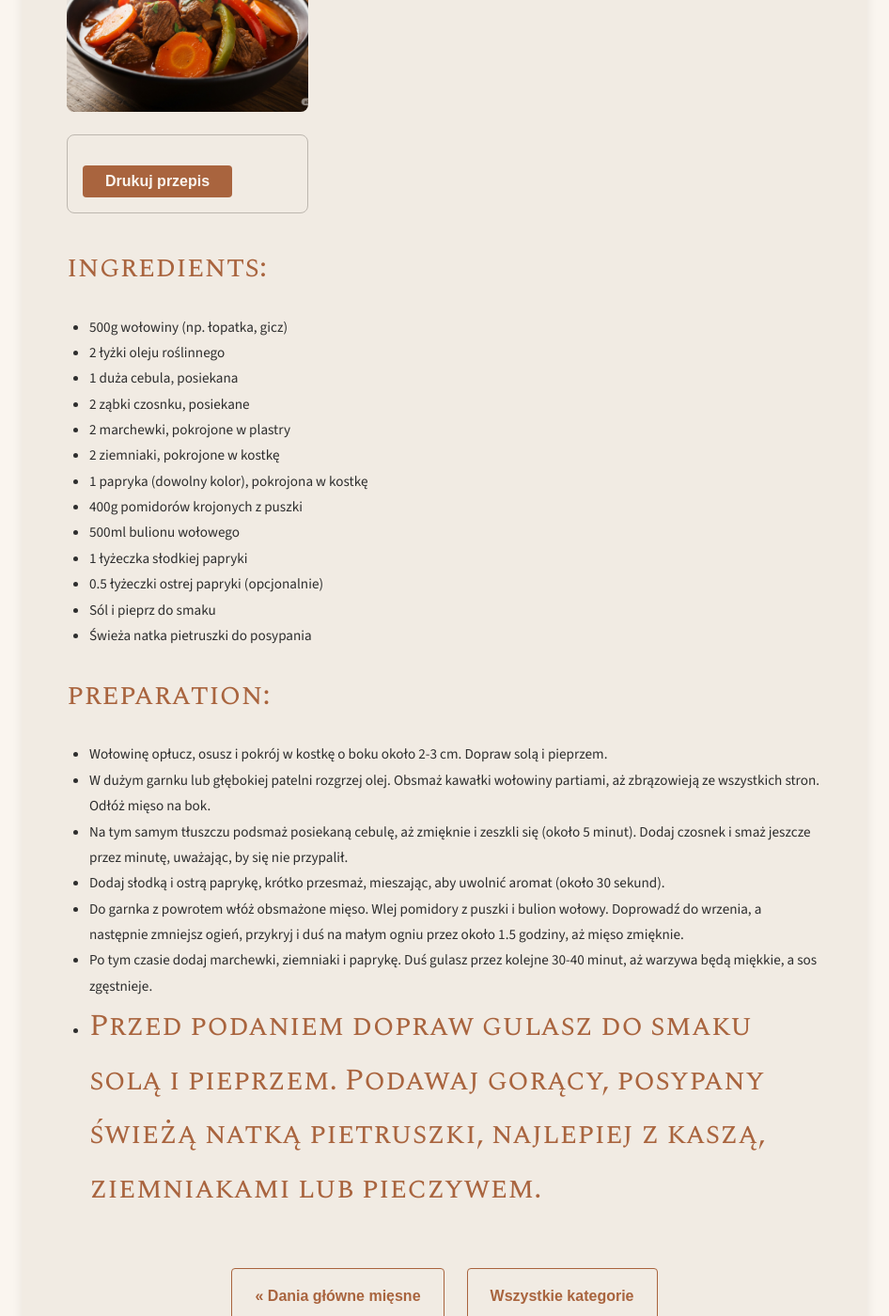
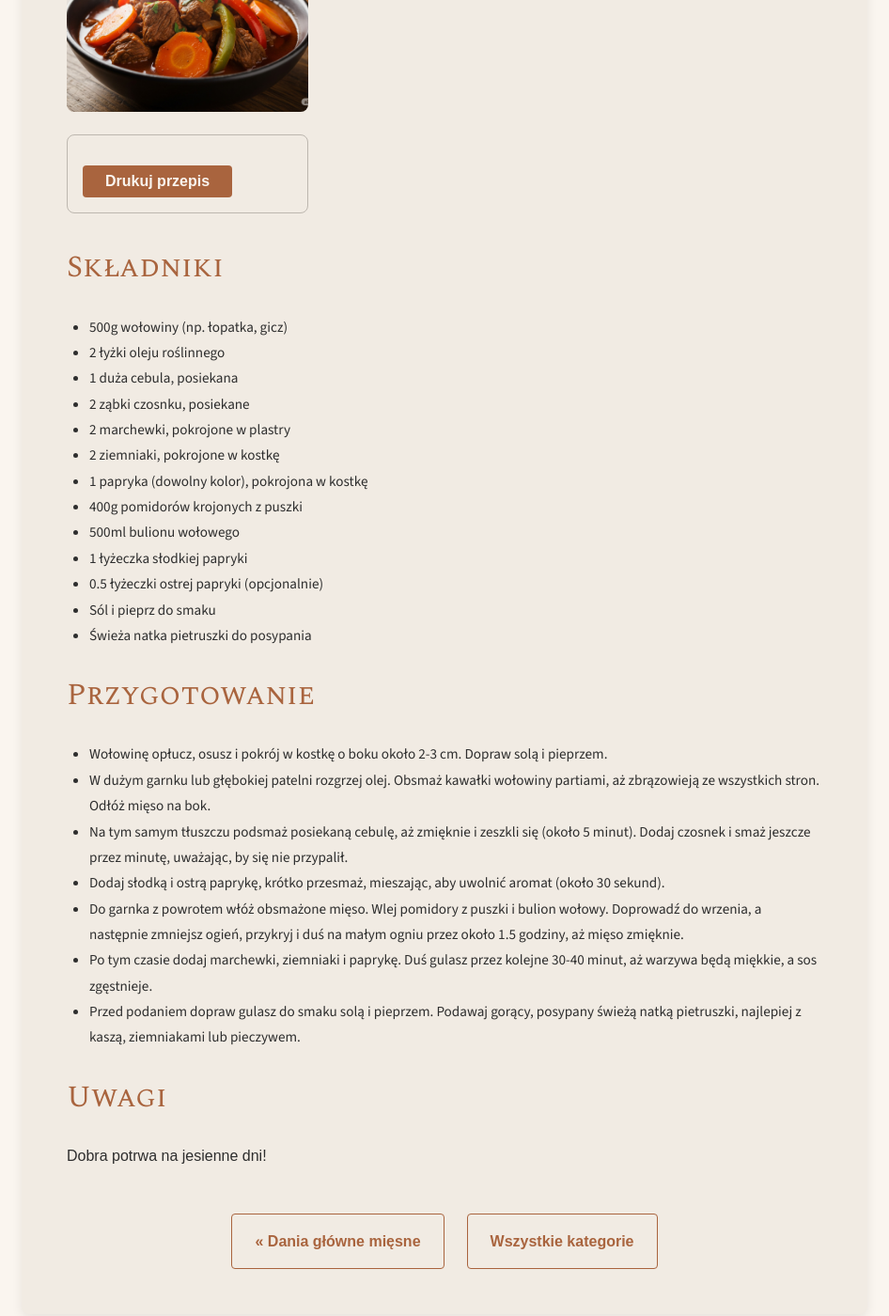
Before and after one commit to piotrsenator/kuchnia, a Jekyll site: the page built from _recipes/gulasz-wolowy-z-warzywami2.md, in a window 1280 px wide and 1400 px high, scrolled down 607 px. Shown: the whole window at 94% size, without its empty margins (167-1113 px from the left). Built offline with Jekyll 4.4.1, drawn with Linux system fonts in a browser that asks for light colours; some web fonts are replaced.

Commit message:
Update gulasz-wolowy-z-warzywami2.md

```diff
--- a/_recipes/gulasz-wolowy-z-warzywami2.md
+++ b/_recipes/gulasz-wolowy-z-warzywami2.md
@@ -6,7 +6,7 @@ last_modified_at: 2024-07-22
 image_main: "/images/recipes/gulasz-wolowy-main.jpg"
 tags: [wołowina]
 ---
-## ingredients:
+## Składniki
   - 500g wołowiny (np. łopatka, gicz)
   - 2 łyżki oleju roślinnego
   - 1 duża cebula, posiekana
@@ -21,7 +21,7 @@ tags: [wołowina]
   - Sól i pieprz do smaku
   - Świeża natka pietruszki do posypania
 
-## preparation:
+## Przygotowanie
   - Wołowinę opłucz, osusz i pokrój w kostkę o boku około 2-3 cm. Dopraw solą i pieprzem.
   - W dużym garnku lub głębokiej patelni rozgrzej olej. Obsmaż kawałki wołowiny partiami, aż zbrązowieją ze wszystkich stron. Odłóż mięso na bok.
   - Na tym samym tłuszczu podsmaż posiekaną cebulę, aż zmięknie i zeszkli się (około 5 minut). Dodaj czosnek i smaż jeszcze przez minutę, uważając, by się nie przypalił.
@@ -29,4 +29,6 @@ tags: [wołowina]
   - Do garnka z powrotem włóż obsmażone mięso. Wlej pomidory z puszki i bulion wołowy. Doprowadź do wrzenia, a następnie zmniejsz ogień, przykryj i duś na małym ogniu przez około 1.5 godziny, aż mięso zmięknie.
   - Po tym czasie dodaj marchewki, ziemniaki i paprykę. Duś gulasz przez kolejne 30-40 minut, aż warzywa będą miękkie, a sos zgęstnieje.
   - Przed podaniem dopraw gulasz do smaku solą i pieprzem. Podawaj gorący, posypany świeżą natką pietruszki, najlepiej z kaszą, ziemniakami lub pieczywem.
----
+
+## Uwagi
+Dobra potrwa na jesienne dni!
```
